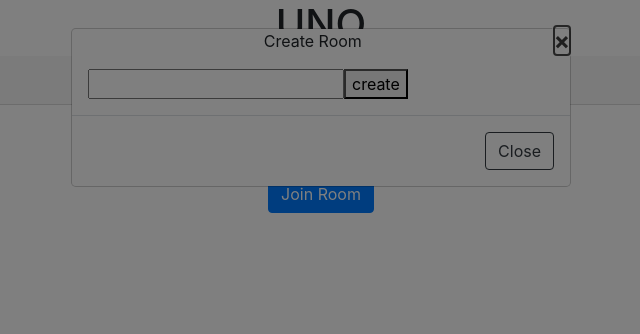
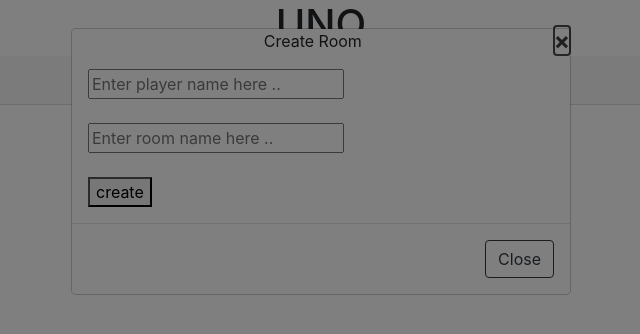
Before and after one commit to liketocodeit/unoproject-frontend, an Angular app: page / in a window 1280 px wide. Both pictures are taken after a click on the button "Create Room". Shown: the top 334 px of the page, without its empty margins (319-959 px from the left). Built offline with nearby package versions, Linux system fonts and the light colour scheme.

Commit message:
Raghav: Added user name addition to create game

```diff
--- a/src/app/roompopup/roompopup.component.html
+++ b/src/app/roompopup/roompopup.component.html
@@ -5,8 +5,19 @@
     </button>
   </div>
   <div class="modal-body">
-    <input type="text" placeholder="" id="usr">
+    <div class="container">
+      <div class="row">
+        <input type="text" [(ngModel)]="playerName" placeholder="Enter player name here .." id="usr">
+      </div>
+      <br>
+      <div class="row">
+        <input type="text" [(ngModel)]="gameName" placeholder="Enter room name here .." id="usr">
+      </div>
+      <br>
+    </div>
+
     <button type="button" class="success" (click)="createRoom()">create</button>
+
   </div>
   <div class="modal-footer">
     <button type="button" class="btn btn-outline-dark" (click)="activeModal.close('Close click')">Close</button>
--- a/src/app/roompopup/roompopup.component.ts
+++ b/src/app/roompopup/roompopup.component.ts
@@ -12,12 +12,19 @@
 
     pageTitle:string='Create Room';
 
+    gameName: String;
+    playerName: String;
+
     constructor(public activeModal: NgbActiveModal,
                 private unoService: UnoService) {
     }
 
     createRoom() {
-      this.unoService.createGame();
+      let payload = {
+        "playerName": this.playerName,
+        "gameName": this.gameName
+      }
+      this.unoService.createGame(payload);
       this.activeModal.dismiss();
     }
   }
--- a/src/app/services/uno-service.service.ts
+++ b/src/app/services/uno-service.service.ts
@@ -17,10 +17,10 @@
     });
   }
 
-  createGame() {
+  createGame(payload) {
     let headers = new HttpHeaders();
     headers.set('Content-Type', 'application/json; charset=utf-8');
-    this.httpClient.post('http://2122fc65.ngrok.io/create/game', null, { headers: headers }).subscribe(response => {
+    this.httpClient.post('http://2122fc65.ngrok.io/create/game', payload, { headers: headers }).subscribe(response => {
       console.log(response);
     });
   }
```
